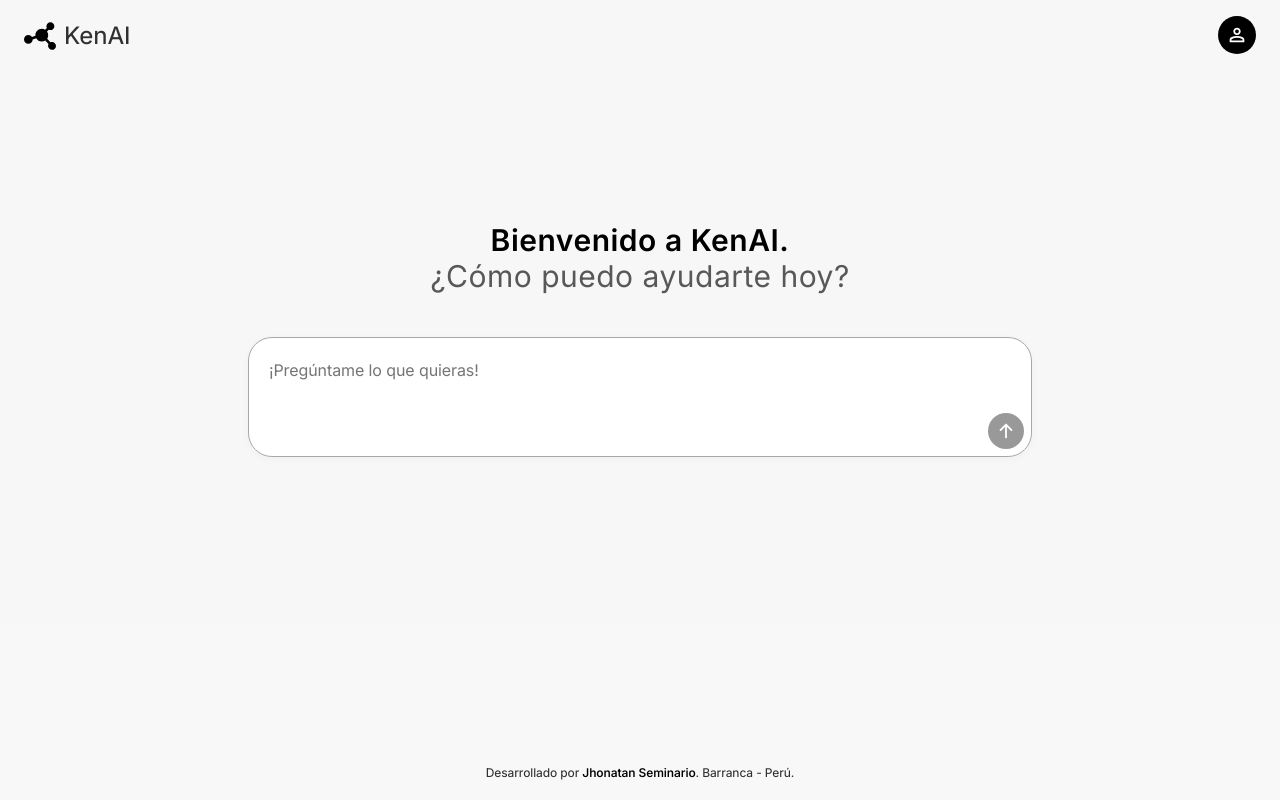
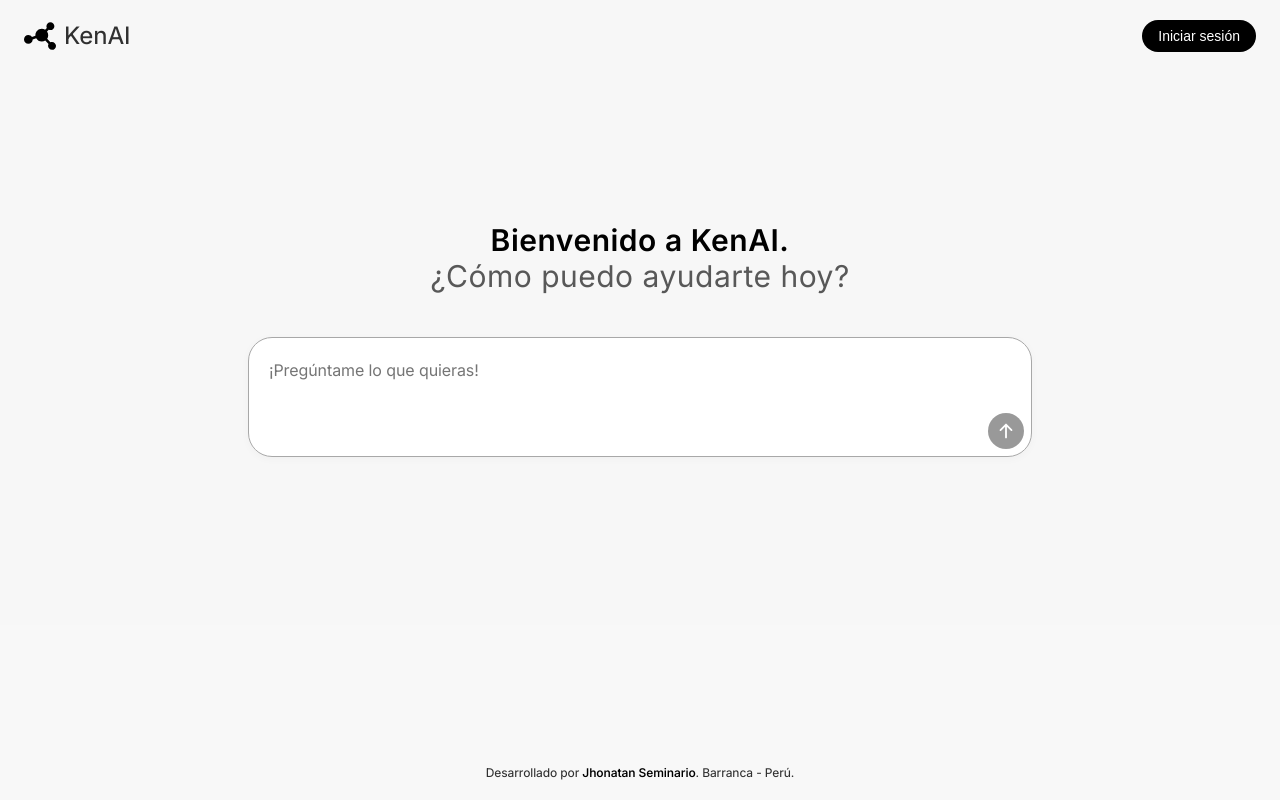
Before and after one commit to jhonatanseminario/ken-ai, a plain HTML site: page index.html in a window 1280 px wide. Drawn offline with nearby package versions, Linux system fonts and the light colour scheme.

Commit message:
reemplazar el icono de usuario por un boton de inicio de sesion y ajustar estilos del encabezado

```diff
--- a/index.html
+++ b/index.html
@@ -20,7 +20,7 @@
     <header>
             <img class="logo" id="logo" src="./assets/icons/logo.svg" alt="Logo de KenAI" draggable="false">
             <p class="text-logo">KenAI</p>
-        <img class="user-icon" src="./assets/icons/user.svg" alt="Foto de perfil del usuario" draggable="false">
+            <button class="login-button">Iniciar sesión</button>
     </header>
     <main>
         <h1 class="heading text-primary">Bienvenido a KenAI.</h1>
--- a/style.css
+++ b/style.css
@@ -27,15 +27,13 @@ body {
 }
 
 header {
-    background: linear-gradient(to bottom, rgb(248, 248, 248), rgb(248, 248, 248) 80%, transparent);
-    height: 64px;
+    background: linear-gradient(to bottom, rgb(247, 247, 247) 80%, transparent);
+    height: 80px;
     position: fixed;
-    top: 0;
     width: 100%;
-    z-index: 30;
 
     @media (min-width: 1080px) {
-        background: linear-gradient(to bottom, rgba(0, 0, 0, 0), rgba(0, 0, 0, 0) 0%, transparent);
+        background: none
     }
 }
 
@@ -117,7 +115,11 @@ img {
     width: 32px;
 
     &:hover {
-        opacity: .7;
+        opacity: .8;
+    }
+
+    @media (max-width: 640px) {
+        left: 16px;
     }
 }
 
@@ -126,20 +128,31 @@ img {
     left: 64px;
     position: absolute;
     user-select: none;
+
+    @media (max-width: 640px) {
+        display: none;
+    }
 }
 
-.user-icon {
-    background-color: rgb(0, 0, 0);
-    border-radius: 50%;
+.login-button {
+    background-color: black;
+    border: none;
+    border-radius: 16px;
+    color: white;
     cursor: pointer;
-    padding: 8px;
+    font-size: 14px;
+    padding: 8px 16px;
     position: absolute;
     right: 24px;
-    top: 16px;
-    width: 38px;
+    top: 20px;
+    white-space: nowrap;
 
     &:hover {
-        opacity: .7;
+        opacity: .8;
+    }
+
+    @media (max-width: 640px) {
+        right: 16px;
     }
 }
 
```
